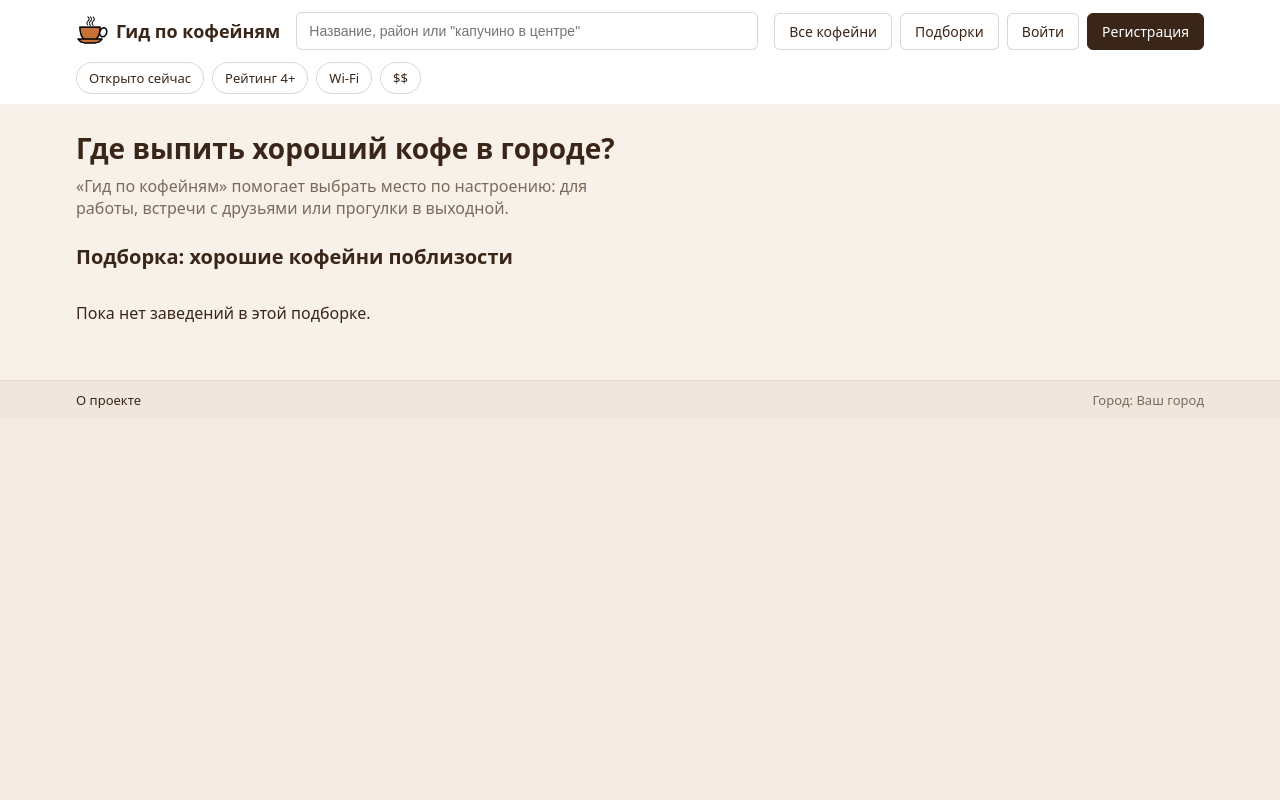
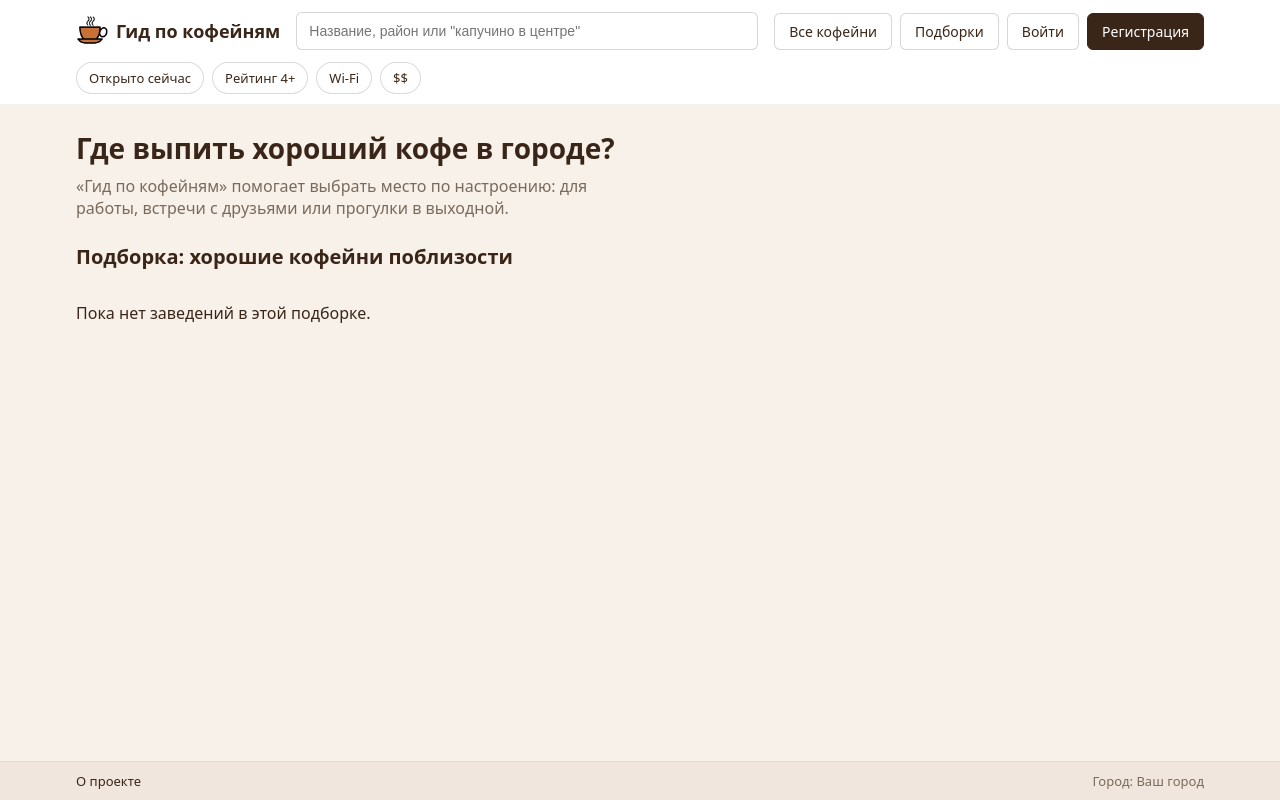
Before and after one commit to AlexLUni/django-coffee-guide, a Django app: page / in a window 1280 px wide. Run offline with Django 5.2, Linux system fonts and the light colour scheme; data that the repository does not hold is empty.

Commit message:
Footer fix-end

```diff
--- a/static/css/main.css
+++ b/static/css/main.css
@@ -25,6 +25,10 @@ body {
   font-family: system-ui, -apple-system, BlinkMacSystemFont, "Segoe UI", sans-serif;
   background-color: var(--color-page-bg);
   color: var(--color-text-main);
+
+  display: flex;
+  flex-direction: column;
+  min-height: 100vh;
 }
 
 a {
@@ -167,6 +171,7 @@ img {
 .site-main {
   padding-block: 24px 40px;
   background-color: var(--color-stripe-bg);
+  flex: 1;
 }
 
 .hero {
```
